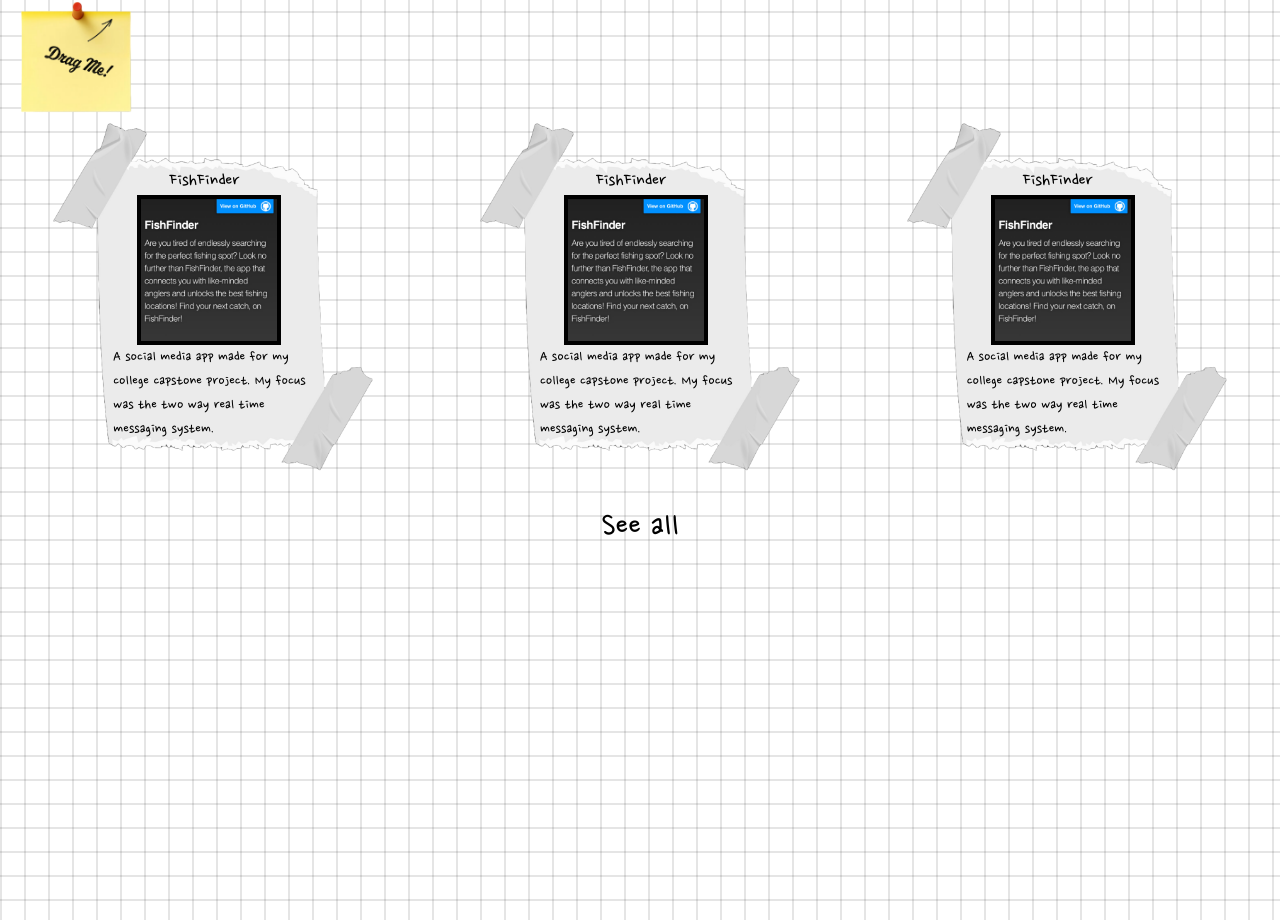
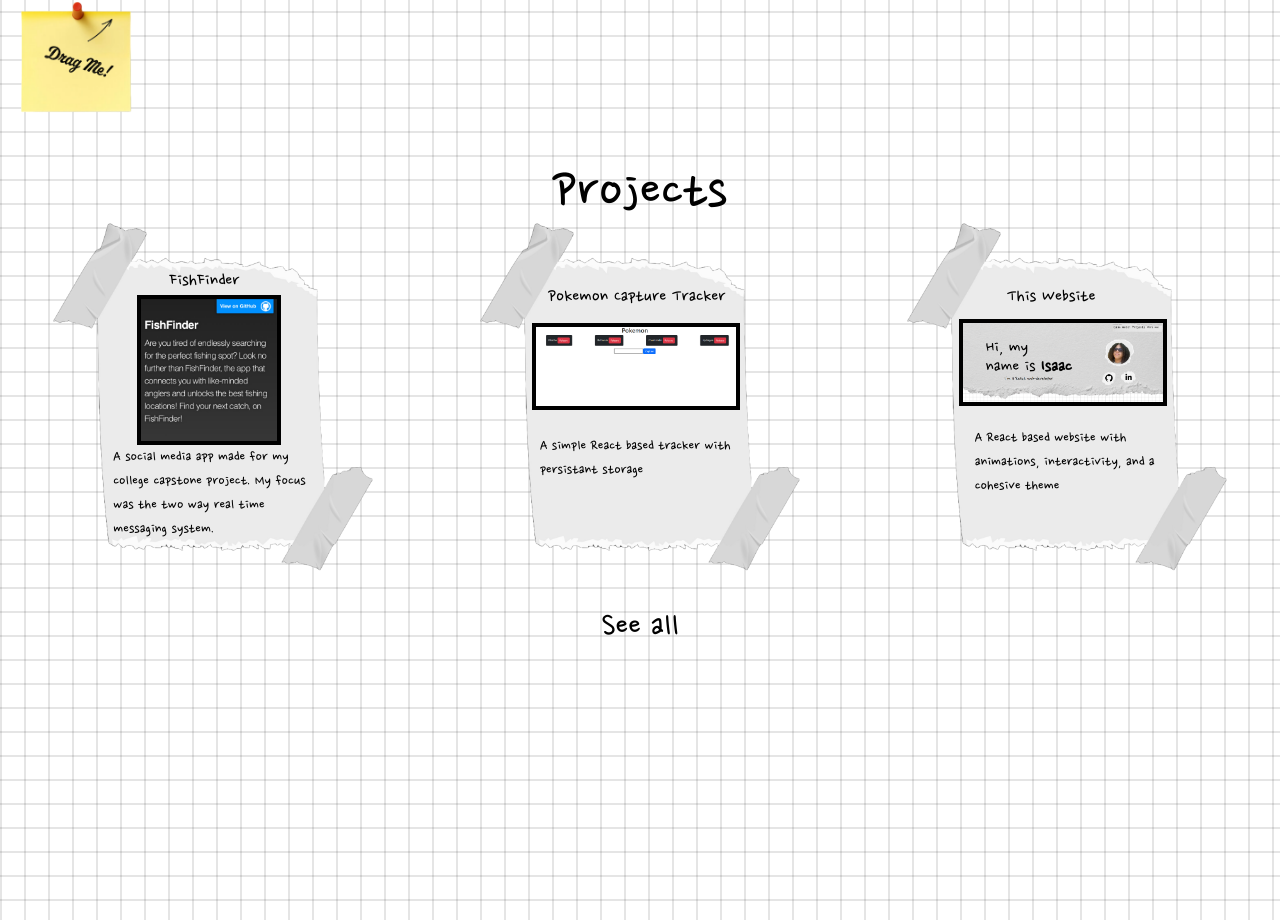
Before and after one commit to IsaacNetti/ReactPortfolioWebsite, a React (Vite) app: page / in a window 1280 px wide. Shown: the part 997-1917 px from the top of the page. Built offline with nearby package versions, Linux system fonts and the light colour scheme.

Commit message:
finishing project page

```diff
--- a/src/Components/Projects.tsx
+++ b/src/Components/Projects.tsx
@@ -1,35 +1,37 @@
+import{motion} from "framer-motion";
 
 export default function Projects() {
 
     return(
         <>
-        <div id="projects" className='lg:flex justify-around font-display'>
+        <p id="projects" className=" font-display w-min text-nowrap mx-auto text-6xl mt-10">Projects</p>
+        <div className='lg:flex justify-around font-display'>
             <a href="https://github.com/SCCapstone">
-            <div className='bg-paperProject bg-contain bg-no-repeat p-1 m-auto h-96 min-w-80 max-w-80 md:w-1/3'>
+            <motion.div whileHover={{scale:1.1}} className='bg-paperProject bg-contain bg-no-repeat p-1 m-auto h-96 min-w-80 max-w-80 md:w-1/3'>
                 <h2 className="w-min ml-28 mt-10 text-xl">FishFinder</h2>
                 <img src="src\assets\images\fishFinder.jpeg" alt="" className=" border-4 border-black ml-20 w-36"/>
                 <p className="ml-14 mr-14 ">A social media app made for my college capstone project. My focus was the two way real time messaging system.</p>
-            </div>
+            </motion.div>
             </a>
 
-            <a href="">
-            <div className='bg-paperProject bg-contain bg-no-repeat p-1 m-auto h-96 min-w-80 max-w-80 md:w-1/3'>
-                <h2 className="w-min ml-28 mt-10 text-xl">FishFinder</h2>
-                <img src="src\assets\images\fishFinder.jpeg" alt="" className=" border-4 border-black ml-20 w-36"/>
-                <p className="ml-14 mr-14 ">A social media app made for my college capstone project. My focus was the two way real time messaging system.</p>
-            </div>
+            <a href="https://isaacnetti.github.io/ReactToDoApp/">
+            <motion.div whileHover={{scale:1.1}} className='bg-paperProject bg-contain bg-no-repeat p-1 m-auto h-96 min-w-80 max-w-80 md:w-1/3'>
+                <h2 className="w-min ml-16 text-nowrap mt-14 text-xl">Pokemon Capture Tracker</h2>
+                <img src="src\assets\images\pokemonTracker.png" alt="" className=" border-4 border-black ml-12 mt-3 w-52"/>
+                <p className="ml-14 mr-14 mt-6 ">A simple React based tracker with persistant storage</p>
+            </motion.div>
             </a>
 
-            <a href="">
-            <div className='bg-paperProject bg-contain bg-no-repeat p-1 m-auto h-96 min-w-80 max-w-80 md:w-1/3'>
-                <h2 className="w-min ml-28 mt-10 text-xl">FishFinder</h2>
-                <img src="src\assets\images\fishFinder.jpeg" alt="" className=" border-4 border-black ml-20 w-36"/>
-                <p className="ml-14 mr-14 ">A social media app made for my college capstone project. My focus was the two way real time messaging system.</p>
-            </div>
+            <a href="#">
+            <motion.div whileHover={{scale:1.1}} className='bg-paperProject bg-contain bg-no-repeat p-1 m-auto h-96 min-w-80 max-w-80 md:w-1/3'>
+                <h2 className="w-min ml-24 mt-14 text-xl text-nowrap">This Website</h2>
+                <img src="src\assets\images\websiteThumbnail.png" alt="" className=" border-4 border-black ml-12 w-52 mt-2"/>
+                <p className="ml-16 mr-14 mt-5">A React based website with animations, interactivity, and a cohesive theme</p>
+            </motion.div>
             </a>
 
         </div>
-        <a href="https://isaacnetti.github.io/projects.html"><p className=" font-display w-min text-nowrap m-auto text-4xl">See all</p></a>
+        <a href="https://isaacnetti.github.io/projects.html"><motion.p whileHover={{scale:1.1}} className=" font-display w-min text-nowrap m-auto text-4xl">See all</motion.p></a>
         </>
     )
 }
```
Also changed, not shown: src/assets/images/pokemonTracker.png (added), src/assets/images/websiteThumbnail.png (added).
